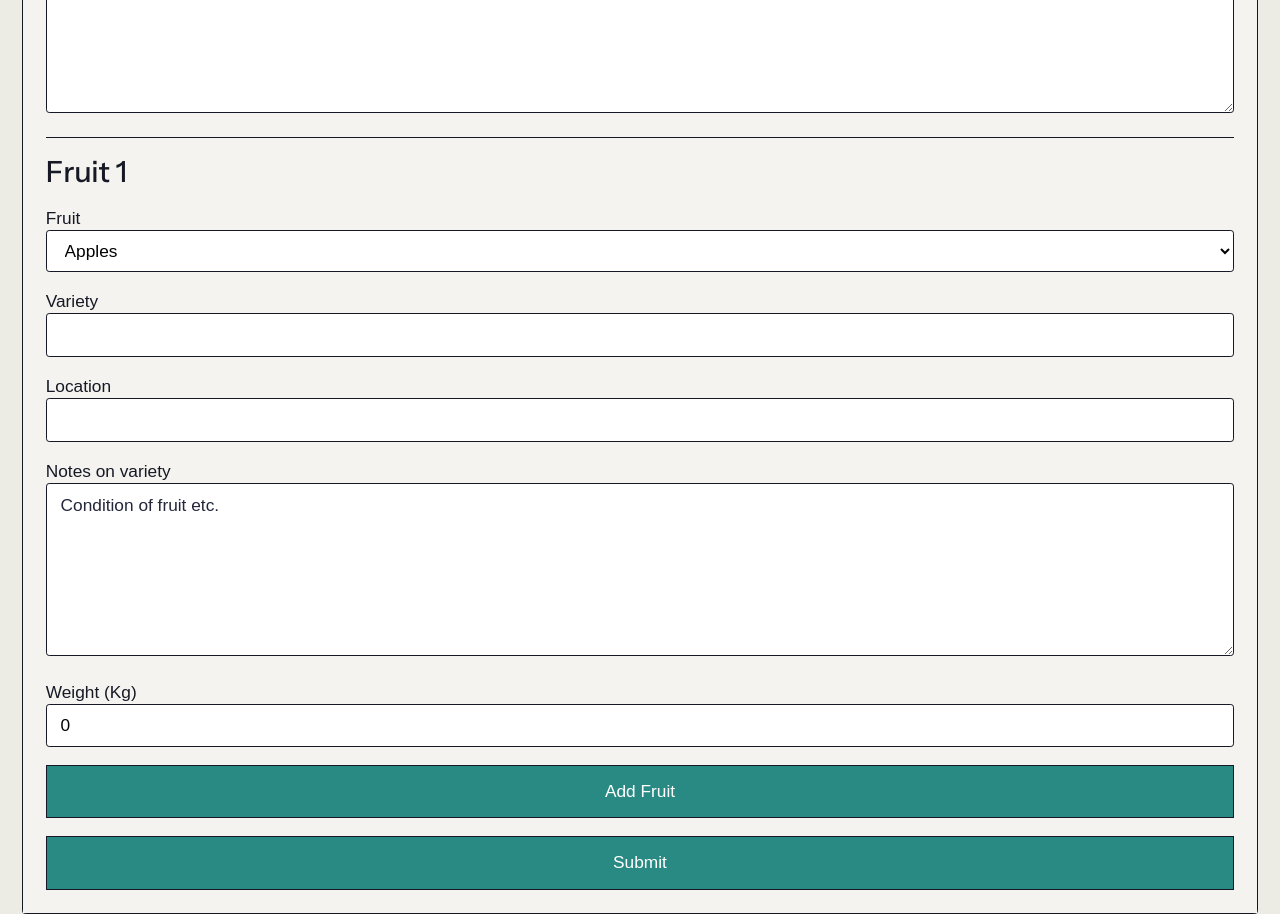
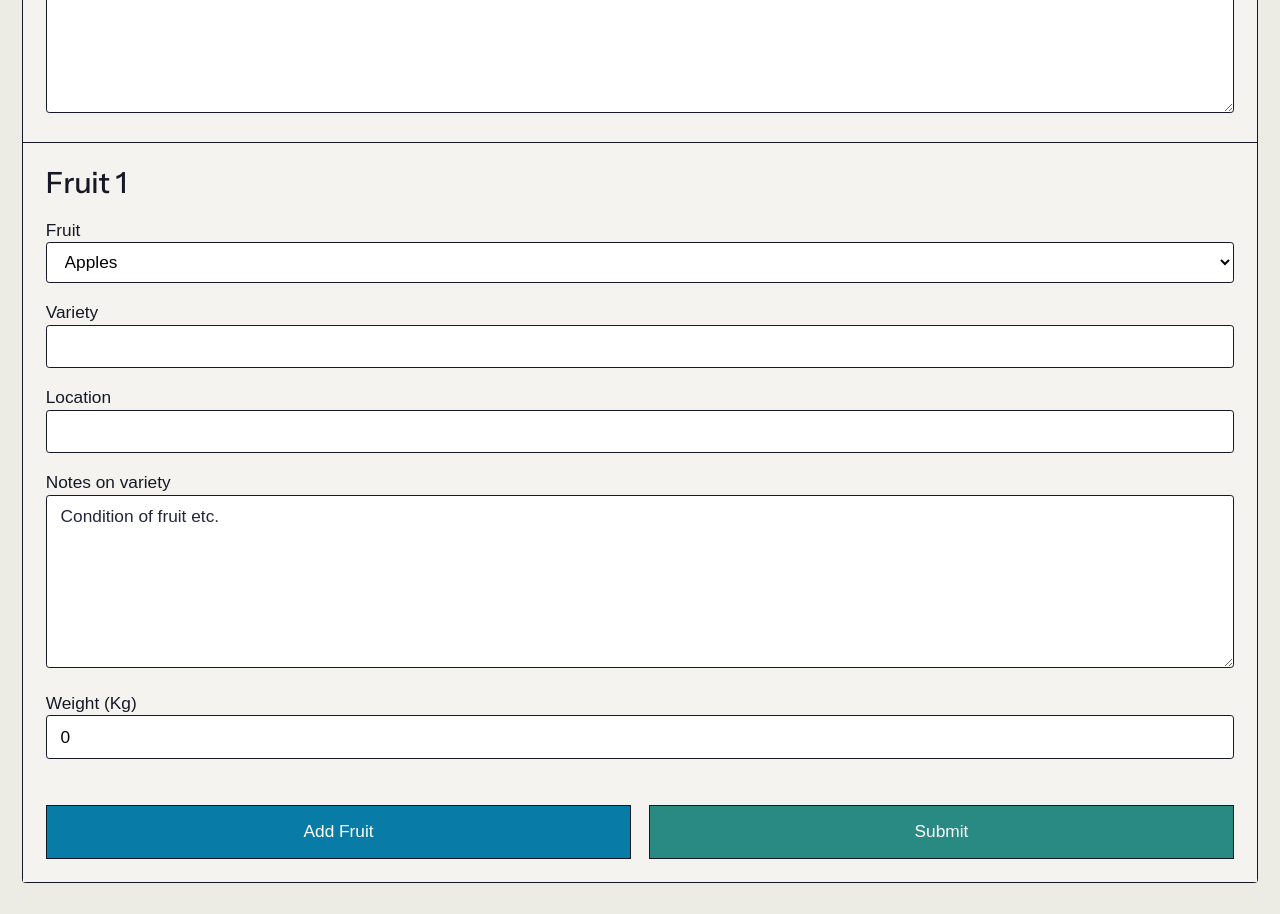
Before and after one commit to jl-stephenson/wine-cider-tracker-proto, a React (Vite) app: page / in a window 1280 px wide. Shown: the part 340-1254 px from the top of the page. After the commit the page ends 1223 px from the top, so only its background shows below. Built offline with nearby package versions, Linux system fonts and the light colour scheme; a web font is replaced by a local one.

Commit message:
styling: improve button styling and layout

```diff
--- a/src/components/HarvestForm/index.tsx
+++ b/src/components/HarvestForm/index.tsx
@@ -70,6 +70,7 @@ export function HarvestForm({ onSubmit }: HarvestFormProps) {
               placeholder="Weather etc."
               {...register("notes")}
             />
+          </div>
           </div>
 
           {fields.map((fruits, index) => (
@@ -148,17 +149,20 @@ export function HarvestForm({ onSubmit }: HarvestFormProps) {
                 <button
                   type="button"
                   className="button"
+                  data-button-variant="secondary"
                   onClick={() => remove(index)}
                 >
-                  Delete
+                  Delete {`Fruit ${index + 1}`}
                 </button>
               )}
             </div>
           ))}
 
+          <div className="card__footer">
             <button
               type="button"
               className="button"
+              data-button-variant="tertiary"
               onClick={() =>
                 append({
                   type: "apples",
@@ -171,7 +175,6 @@ export function HarvestForm({ onSubmit }: HarvestFormProps) {
             >
               Add Fruit
             </button>
-
             <button type="submit" className="button">
               Submit
             </button>
--- a/src/css/blocks/button.css
+++ b/src/css/blocks/button.css
@@ -1,8 +1,9 @@
 .button {
---button-bg: var(--color-primary);
---button-text: var(--color-white);
---button-x-padding: 1.5em;
---button-y-padding: 1em;
+  --button-bg: var(--color-primary);
+  --button-text: var(--color-white);
+  --button-x-padding: 1.5em;
+  --button-y-padding: 1em;
+  --focus-color: var(--color-primary);
 
   width: 100%;
   border: var(--stroke);
@@ -14,3 +15,21 @@
   padding: var(--button-y-padding) var(--button-x-padding);
   text-decoration: none;
 }
+
+.button:hover {
+  filter: brightness(110%);
+}
+
+.button[data-button-variant="secondary"] {
+  --button-bg: var(--color-secondary);
+  --focus-color: var(--color-secondary);
+}
+
+.button[data-button-variant="tertiary"] {
+  --button-bg: var(--color-empty);
+  --focus-color: var(--color-empty);
+}
+
+.button:active {
+  transform: scale(99%);
+}
--- a/src/css/blocks/card.css
+++ b/src/css/blocks/card.css
@@ -1,7 +1,6 @@
 .card {
   border: var(--stroke);
   border-radius: var(--radius-s);
-
 }
 
 .card__heading {
@@ -17,6 +16,14 @@
 }
 
 .card__segment {
-    border-top: var(--stroke);
-    padding-block-start: 1em;
+  background: var(--color-light-glare);
+  border-top: var(--stroke);
+  padding: var(--space-l);
 }
+
+.card__footer {
+  background: var(--color-light-glare);
+  display: flex;
+  gap: var(--space-m);
+  padding: var(--space-l);
+}
```
Lines whose indentation alone changed are shown as unchanged.
